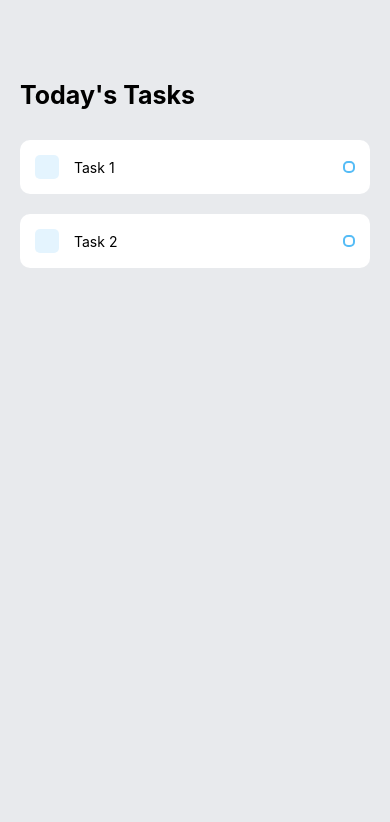
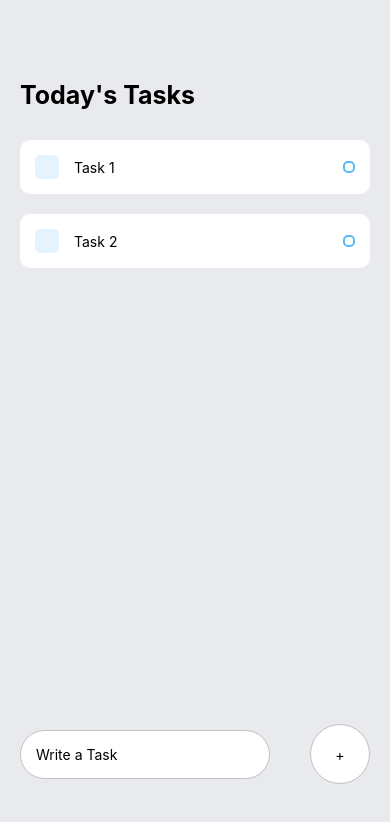
Before and after one commit to rainyearr/Todo_List, a React Native app: screen / in a window 390 px wide. Shown: the top 822 px of the page. Built offline with nearby package versions, Linux system fonts and the light colour scheme.

Commit message:
Added Text Input Box and Add Button

```diff
--- a/App.js
+++ b/App.js
@@ -1,6 +1,6 @@
 import { StatusBar } from 'expo-status-bar';
 import React from 'react';
-import { StyleSheet, Text, View } from 'react-native';
+import { KeyboardAvoidingView, Platform, StyleSheet, Text, View, TextInput, TouchableOpacity } from 'react-native';
 import Task from './components/Task';
 
 export default function App() {
@@ -17,6 +17,20 @@
           <Task text={'Task 2'}/>
         </View>
       </View>
+
+      {/* Write a Task!!*/}
+      <KeyboardAvoidingView behavior={Platform.OS === "ios" ? "padding ": "height"}
+      style={styles.writeTaskWrapper}
+      >
+        <TextInput style = {styles.input} placeholder={"Write a Task"}></TextInput>
+
+        <TouchableOpacity>
+          <View style={styles.addWrapper}>
+            <Text style={styles.addText}>+</Text>
+          </View>
+        </TouchableOpacity>
+      </KeyboardAvoidingView>
+
     </View>
   );
 }
@@ -37,4 +51,33 @@
   items:{
     marginTop: 30,
   },
+  writeTaskWrapper:{
+    position: 'absolute',
+    bottom: 60,
+    width: '100%',
+    flexDirection: 'row',
+    justifyContent: 'space-around',
+    alignItems: 'center',
+  },
+  input:{
+    paddingVertical: 15,
+    paddingHorizontal: 15,
+    backgroundColor: '#FFF',
+    borderRadius: 60,
+    borderColor: '#C0C0C0',
+    borderWidth: 1,
+    width: 250,
+
+  },
+  addWrapper:{
+    width: 60,
+    height: 60,
+    backgroundColor: '#FFF',
+    borderRadius: 60,
+    justifyContent: 'center',
+    alignItems: 'center',
+    borderColor: '#C0C0C0',
+    borderWidth: 1,
+  },
+  addText:{},
 });
```
